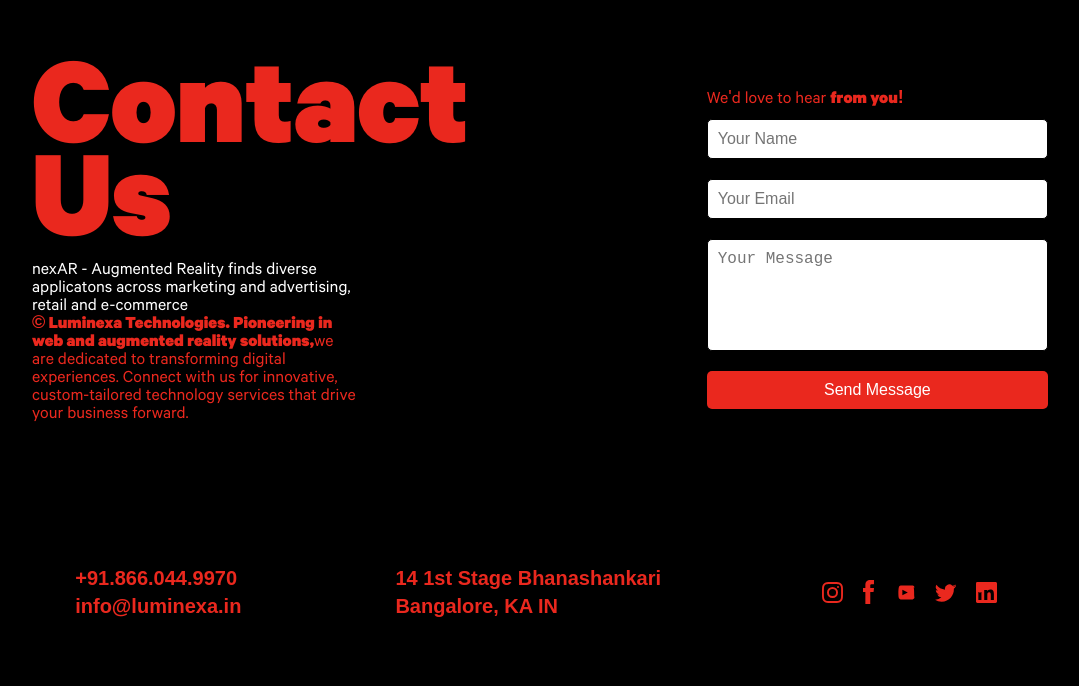
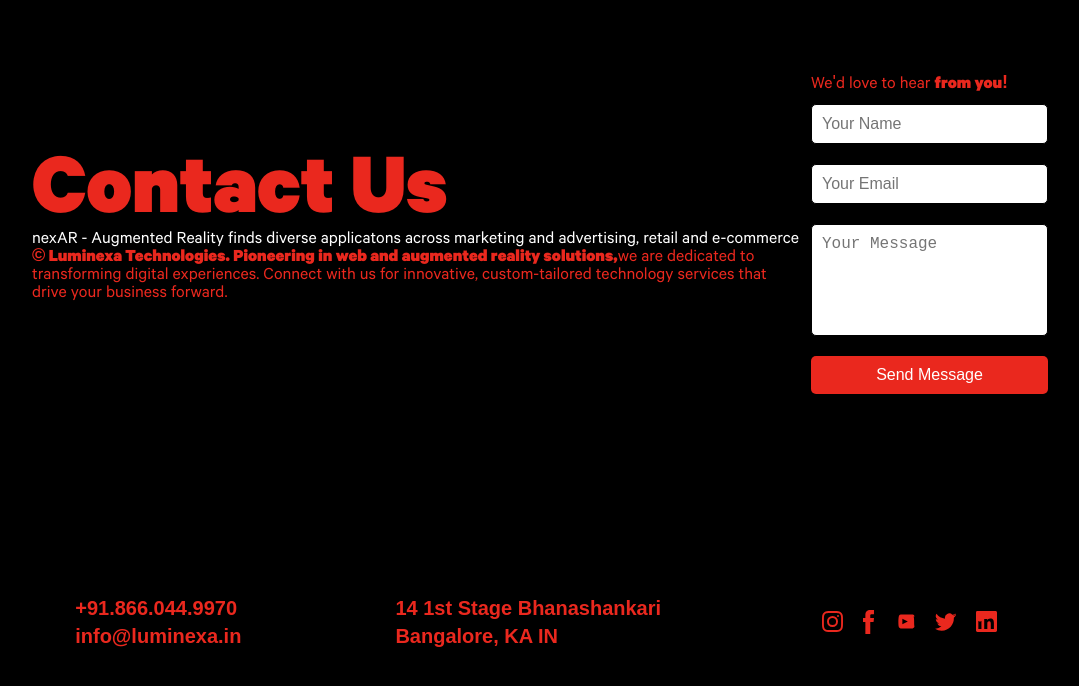
Before and after one commit to PS-PrashantFSD/netlifych, a Next.js app: page / in a window 1280 px wide. Shown: the part 3110-3796 px from the top of the page, without its empty margins (104-1183 px from the left). Built offline with nearby package versions, Linux system fonts and the light colour scheme.

Commit message:
going on pull

```diff
--- a/components/Home/AboutUs/AboutUs.jsx
+++ b/components/Home/AboutUs/AboutUs.jsx
@@ -5,7 +5,7 @@
 import useMediaQuery from '../../../hooks/useMediaQuery';
 import AnimateOnScreen from '../../AnimateOnScreen';
 import Arrow from '../../Icons/Arrow';
-import Contact from './../../Home/Contact';
+import Contact from './../../Home/Contacts';
 import {
   ContentSection,
   ProjectAnchor,
--- a/components/Home/Contact/styles.js
+++ b/components/Home/Contact/styles.js
@@ -53,6 +53,7 @@
     flex-direction: column;
     align-items: flex-start;
     justify-content: flex-start;
+    width: 79%;
 
     & .column {
       width: 100%;
--- a/components/Home/Contacts/styles.js
+++ b/components/Home/Contacts/styles.js
@@ -53,6 +53,7 @@
     flex-direction: column;
     align-items: flex-start;
     justify-content: flex-start;
+    width: 100%;
 
     & .column {
       width: 100%;
--- a/components/Home/Form/Form.jsx
+++ b/components/Home/Form/Form.jsx
@@ -13,9 +13,10 @@
   color: ${({ theme }) => theme.colors.red};
   transform: translate3d(0, 60px, 0);
   width: 80%;
+  margin-bottom: 60px;
 
   & .column {
-    width: 33.333%;
+
 
     &:last-child {
       justify-content: flex-end;
@@ -132,7 +133,7 @@
     <ContactSection>
         <div className="column">
         <address>
-        <h1 style={{fontSize: '130px'}}>Contact Us</h1>
+        <h1 style={{fontSize: '90px'}}>Contact Us</h1>
           <p style={{ color:'white'}}>nexAR - Augmented Reality finds diverse applicatons across marketing and advertising,
               retail and e-commerce</p>
           <p><strong>© Luminexa Technologies. Pioneering in web and augmented reality solutions,</strong>
--- a/components/Home/Nexar/Nexar.jsx
+++ b/components/Home/Nexar/Nexar.jsx
@@ -88,7 +88,9 @@
 solutions to engage their audience more effectively. Traditional methods often fail to capture attention and provide
 interactive experiences. Luminexa addresses this gap by leveraging Augmented Reality (AR) & Mixed Realty (XR) to
 enhance user engagement and interaction.</p>
-      <Contact />
+<AnimateOnScreen>
+        <Contact />
+      </AnimateOnScreen>
     </ContentSection>
   );
 };
--- a/components/Misc/Cards.jsx
+++ b/components/Misc/Cards.jsx
@@ -11,7 +11,7 @@
         <div className="btn4" />
         <div className="card-int">
           <div className="hello">
-            .  .  .
+
             <span className="hidden">nexAR</span>
           </div>
         </div>
```
